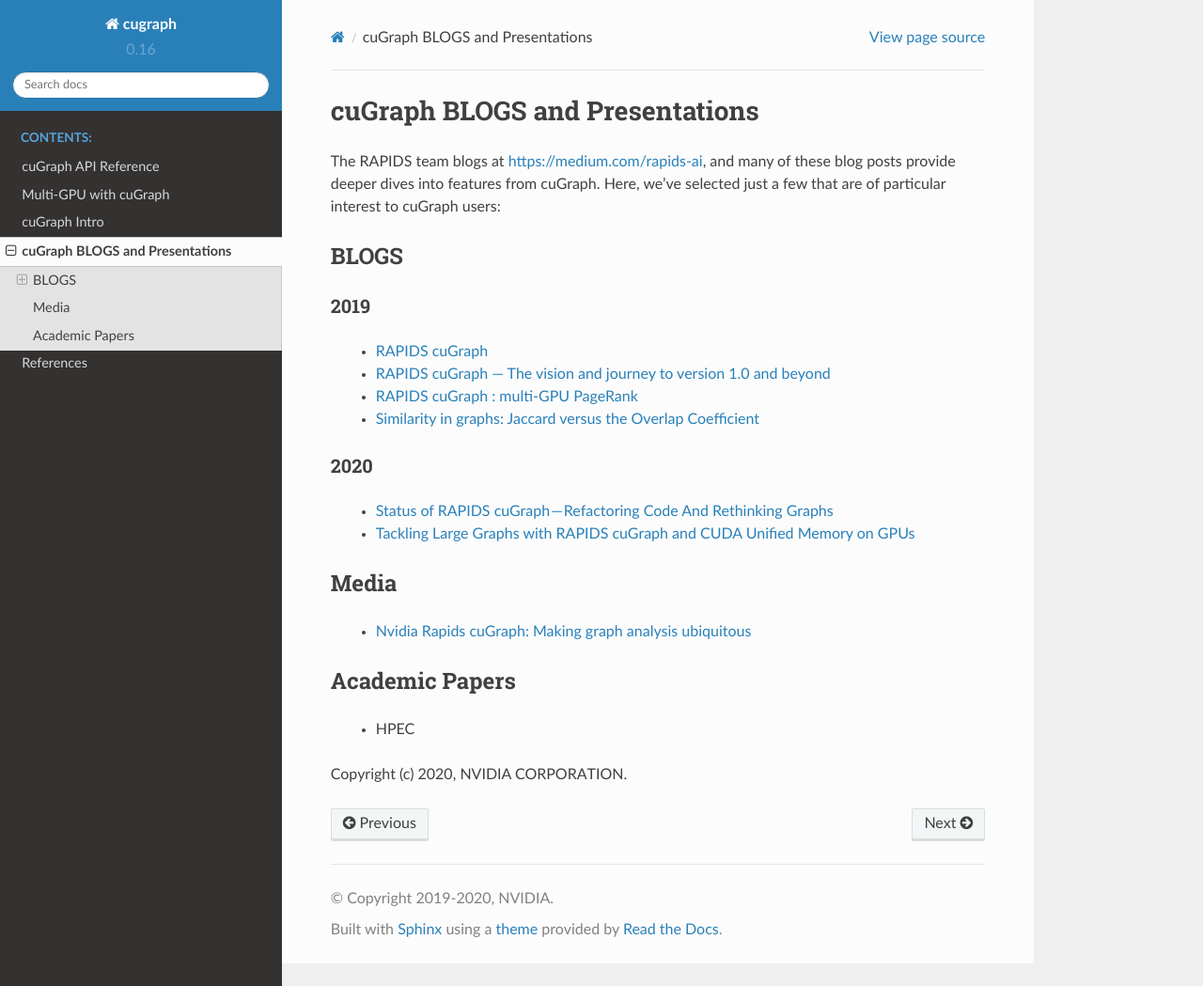
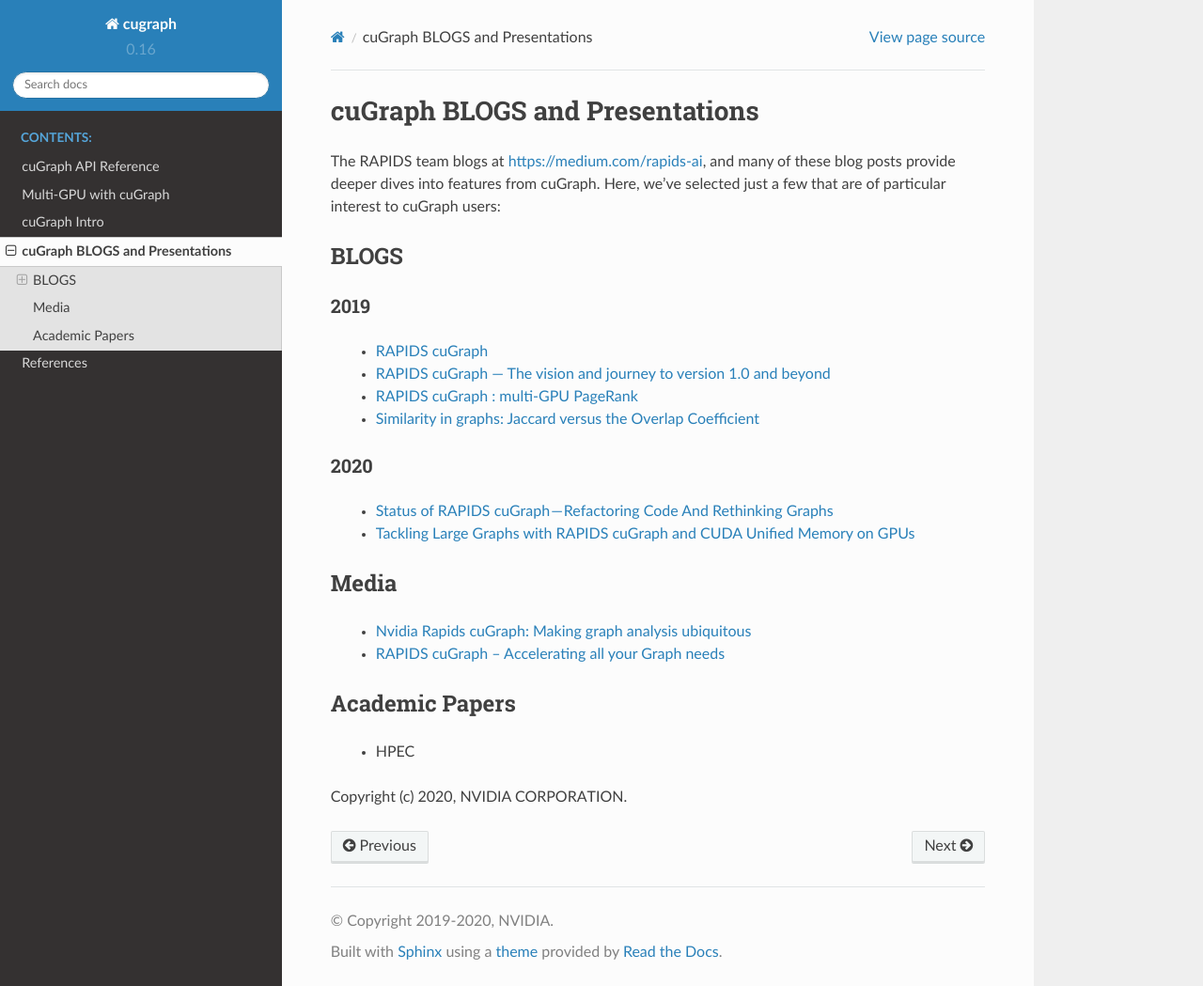
Before and after one commit to rapidsai/nx-cugraph, a Sphinx documentation site: the page built from docs/source/cugraph_blogs.rst, in a window 1280 px wide and 1049 px high. Shown: the whole window at 94% size. Built offline with Sphinx 7.4.7 and the Read the Docs theme 2.0.0, drawn with Linux system fonts in a browser that asks for light colours.

Commit message:
more ref

```diff
--- a/docs/source/cugraph_blogs.rst
+++ b/docs/source/cugraph_blogs.rst
@@ -27,7 +27,7 @@
 Media
 ===============
   * `Nvidia Rapids cuGraph: Making graph analysis ubiquitous <https://www.zdnet.com/article/nvidia-rapids-cugraph-making-graph-analysis-ubiquitous/>`_
-
+  * `RAPIDS cuGraph – Accelerating all your Graph needs <https://www.youtube.com/watch?v=kAw7-IGH9N4>`_
 
 Academic Papers
 ===============
```
